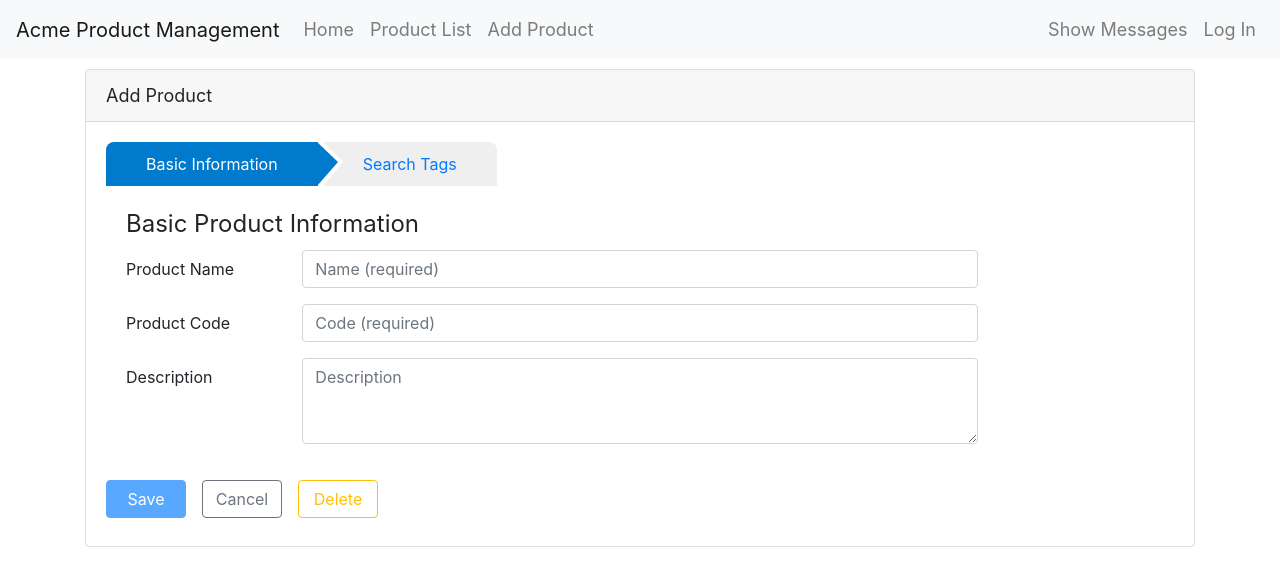
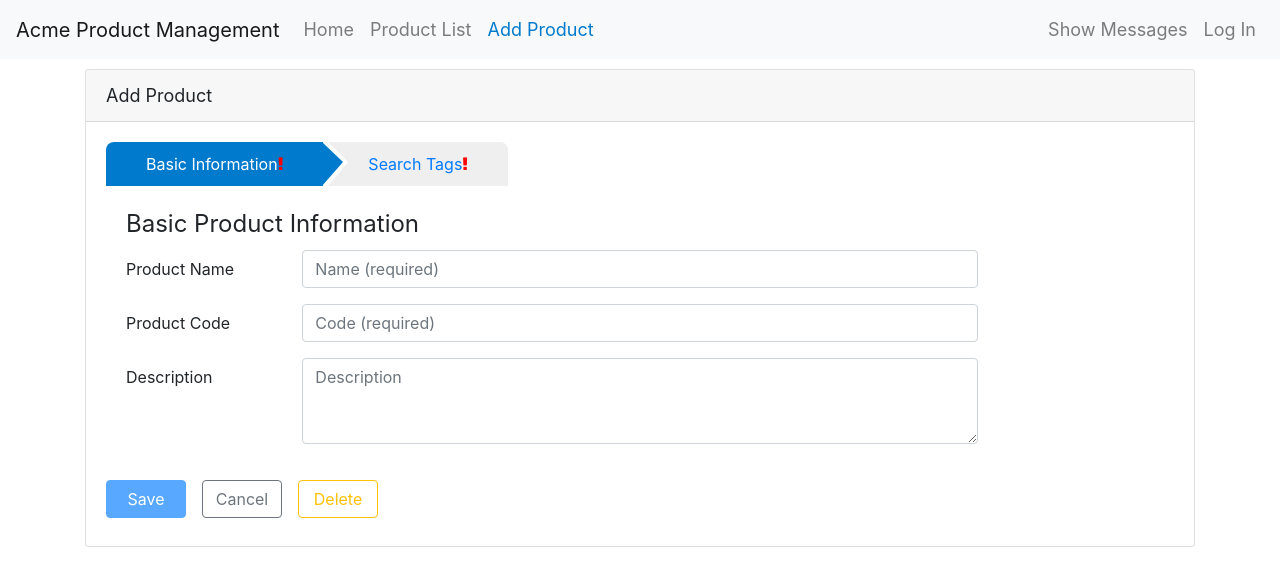
Before and after one commit to OME94/Angular-Routing-Course, an Angular app: page /products/0/edit/info in a window 1280 px wide. Shown: the top 586 px of the page. Built offline with nearby package versions, Linux system fonts and the light colour scheme; what angular-in-memory-web-api would draw is missing.

Commit message:
Complement Route With Styles And Animation

```diff
--- a/src/app/app.component.html
+++ b/src/app/app.component.html
@@ -2,13 +2,23 @@
   <a class="navbar-brand" [routerLink]="['/welcome']">{{pageTitle}}</a>
   <ul class="navbar-nav">
     <li class="nav-item">
-      <a class="nav-link" [routerLink]="['/welcome']">Home</a>
+      <a class="nav-link" [routerLink]="['/welcome']"
+                          routerLinkActive="active">
+        Home
+      </a>
     </li>
     <li class="nav-item">
-      <a class="nav-link" [routerLink]="['/products']">Product List</a>
+      <a class="nav-link" [routerLink]="['/products']"
+                          routerLinkActive="active"
+                          [routerLinkActiveOptions]="{exact: true}">
+        Product List
+      </a>
     </li>
     <li class="nav-item">
-      <a class="nav-link" [routerLink]="['/products', 0, 'edit']">Add Product</a>
+      <a class="nav-link" [routerLink]="['/products', 0, 'edit']"
+                          routerLinkActive="active">
+      Add Product
+    </a>
     </li>
   </ul>
   <ul class="navbar-nav ml-auto">
@@ -31,6 +41,7 @@
     </li>
   </ul>
 </nav>
-<div class="container">
-  <router-outlet></router-outlet>
+<div class="container"
+      [@slideInAnimation]="out.isActivated ? out.activatedRoute : ''">
+  <router-outlet #out="outlet"></router-outlet>
 </div>
--- a/src/app/app.component.ts
+++ b/src/app/app.component.ts
@@ -1,12 +1,15 @@
 import { Component } from '@angular/core';
 import { Router } from '@angular/router';
+
+import { slideInAnimation } from './app.animation';
 
 import { AuthService } from './user/auth.service';
 
 @Component({
   selector: 'pm-root',
   templateUrl: './app.component.html',
-  styleUrls: ['./app.component.css']
+  styleUrls: ['./app.component.css'],
+  animations: [slideInAnimation]
 })
 export class AppComponent {
   pageTitle = 'Acme Product Management';
--- a/src/app/app.module.ts
+++ b/src/app/app.module.ts
@@ -1,5 +1,6 @@
 import { NgModule } from '@angular/core';
 import { BrowserModule } from '@angular/platform-browser';
+import { BrowserAnimationsModule } from '@angular/platform-browser/animations'
 import { HttpClientModule } from '@angular/common/http';
 
 // Imports for loading & configuring the in-memory web api
@@ -19,6 +20,7 @@ import { MessageModule } from './messages/message.module';
 @NgModule({
   imports: [
     BrowserModule,
+    BrowserAnimationsModule,
     HttpClientModule,
     InMemoryWebApiModule.forRoot(ProductData, { delay: 1000 }),
     RouterModule.forRoot([
--- a/src/app/products/product-edit/product-edit.component.html
+++ b/src/app/products/product-edit/product-edit.component.html
@@ -8,11 +8,11 @@
     <div class="wizard">
       <a [routerLink]="['info']"
       routerLinkActive="active">
-        Basic Information
+        Basic Information<span [ngClass]="{'fa fa-exclamation': !isValid('info')}" ></span>
       </a>
       <a [routerLink]="['tags']"
       routerLinkActive="active">
-        Search Tags
+        Search Tags<span [ngClass]="{'fa fa-exclamation': !isValid('tags')}"></span>
       </a>
     </div>
 
```
